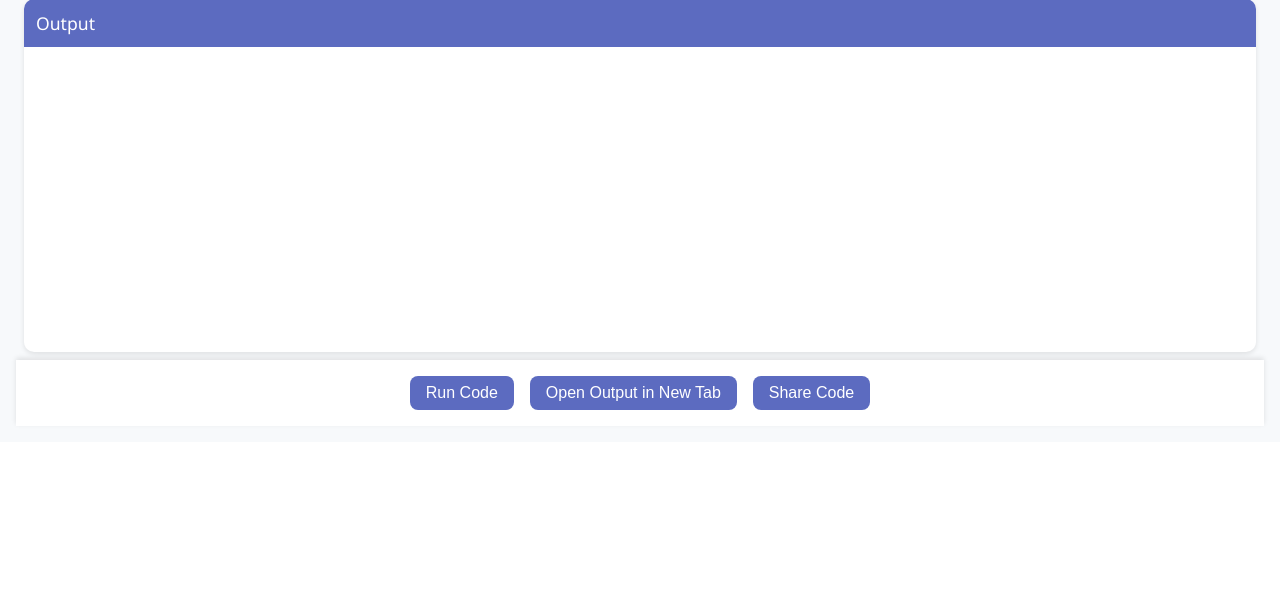
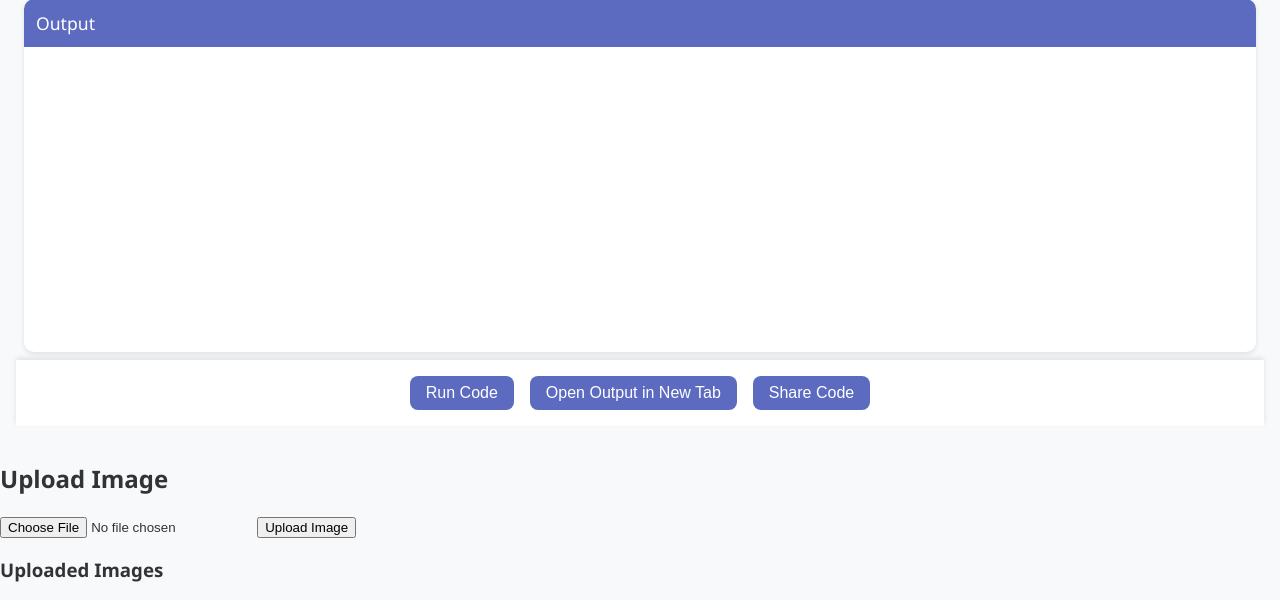
Before and after one commit to mhridoy/CodeSageByMoshiur, a Flask app: template code_editor/templates/editor.html in a window 1280 px wide. Shown: the part 416-1016 px from the top of the page. Before the commit the page ends 840 px from the top, so only its background shows below. Run offline with Flask 3, Linux system fonts and the light colour scheme; the template is opened without the code that fills it, so the values that code supplies are empty.

Commit message:
Update editor.html

```diff
--- a/code_editor/templates/editor.html
+++ b/code_editor/templates/editor.html
@@ -36,6 +36,29 @@
             <button onclick="saveCode()">Share Code</button>
         </footer>
     </main>
+
+    <!-- Image Upload & History Section -->
+    <div id="imageUpload" class="upload-section" >
+        <h2>Upload Image</h2>
+        <form action="/upload" method="post" enctype="multipart/form-data">
+            <input type="file" name="file">
+            <input class="upload-button" type="submit" value="Upload Image">
+        </form>
+        <h3>Uploaded Images</h3>
+        <div class="image-list">
+
+            {% for file in files %}
+            <div class="image-item">
+
+                    <a href="{{ url_for('uploaded_file', filename=file) }}" target="_blank">{{ file }}</a>
+                    <!-- Button to insert image URL into HTML editor -->
+                    <button class="insert-btn" onclick="insertImage('{{ url_for('uploaded_file', filename=file) }}')">Insert into Editor</button>
+
+                </div>
+            {% endfor %}
+
+    </div>
+    </div>
     </div>
     <script src="{{ url_for('static', filename='js/script.js') }}"></script>
 </body>
```
Lines whose indentation alone changed are shown as unchanged.
